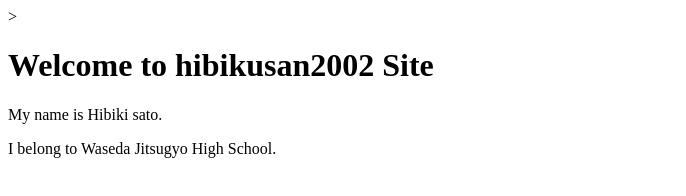
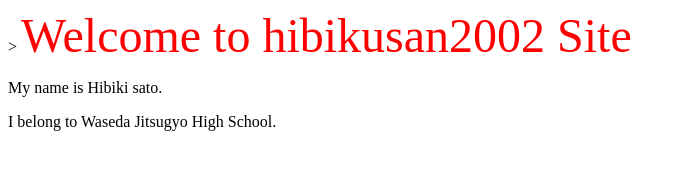
Before and after one commit to hibiku2002/hibiku2002.github.io, a plain HTML site: page index.html in a window 1280 px wide. Shown: the whole page, without its empty margins (0-686 px from the left). Drawn offline with Linux system fonts and the light colour scheme.

Commit message:
hibikusan2002

```diff
--- a/index.html
+++ b/index.html
@@ -3,7 +3,7 @@
 <head>
 <title>hibiku's Page</title>>
 <body>
-<h1>Welcome to hibikusan2002 Site</h1>
+<font size="7" color="red">Welcome to hibikusan2002 Site</font>
 <p>My name is Hibiki sato.</p>
 <p>I belong to Waseda Jitsugyo High School.</p>
 </body>
```
